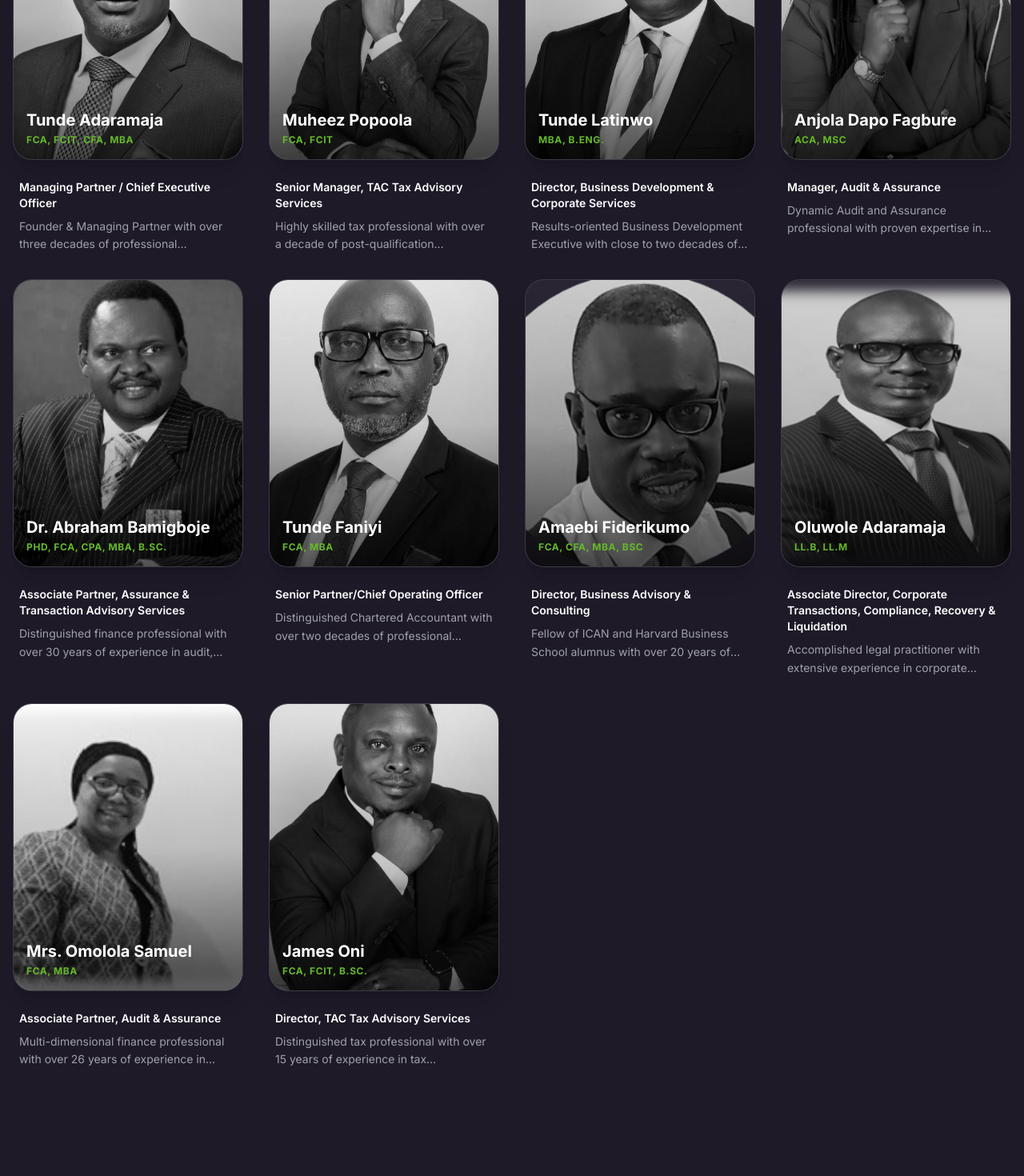
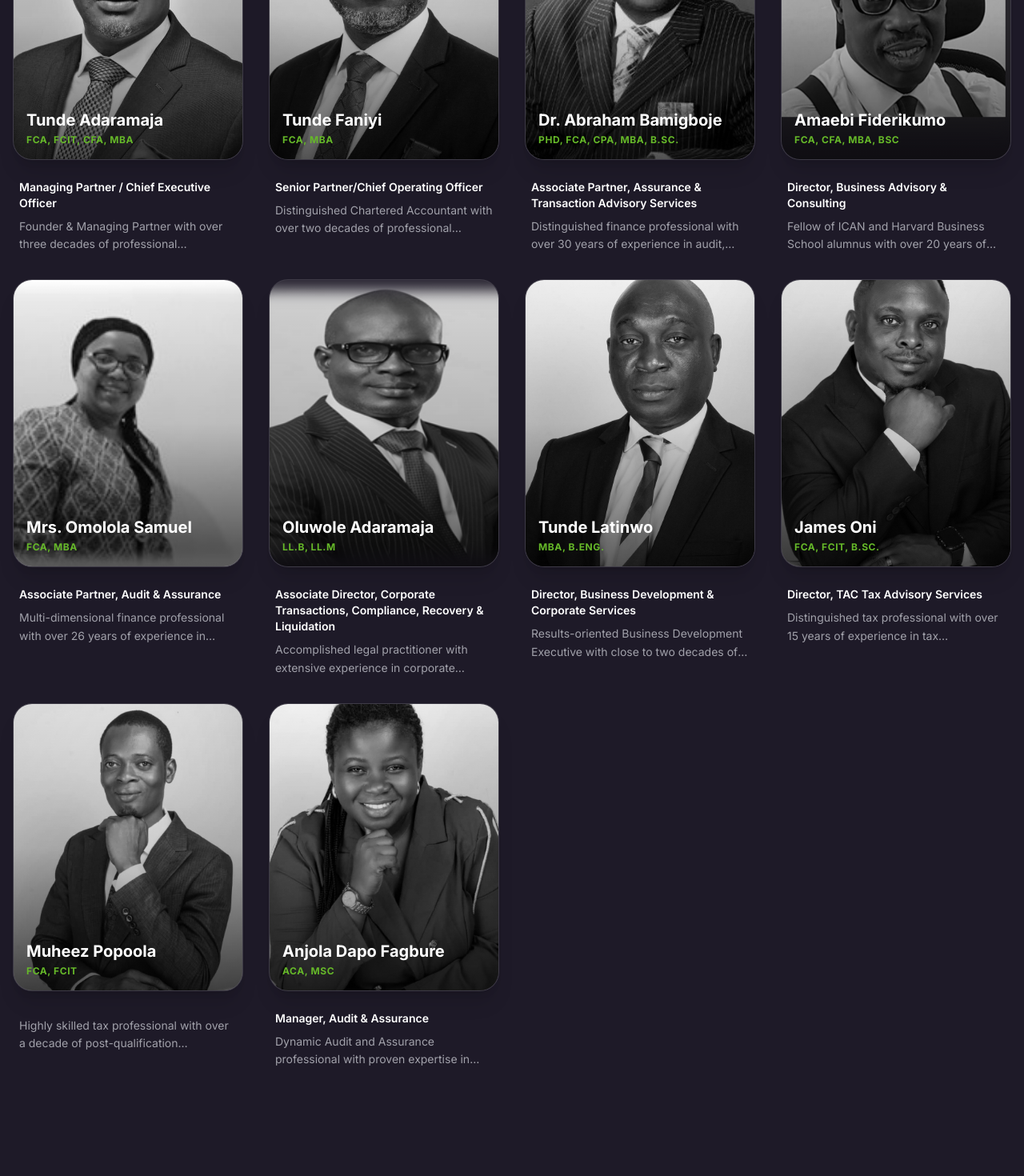
Before and after one commit to johnilizy17/tac, a Next.js app: page /team in a window 1280 px wide. Shown: the part 660-2130 px from the top of the page at 80% size. Built offline with nearby package versions, Linux system fonts and the light colour scheme.

Commit message:
who we are

```diff
--- a/public/team.json
+++ b/public/team.json
@@ -18,51 +18,21 @@
   },
   {
     "id": 2,
-    "name": "Muheez Popoola",
-    "credentials": "FCA, FCIT",
-    "position": "Senior Manager, TAC Tax Advisory Services",
-    "image": "/4s.jpg",
-    "email": "muheez.popoola@tacgroupng.com",
-    "shortBio": "Highly skilled tax professional with over a decade of post-qualification experience in tax management and advisory.",
+    "name": "Tunde Faniyi",
+    "credentials": "FCA, MBA",
+    "position": "Senior Partner/Chief Operating Officer",
+    "image": "/7s.jpg",
+    "email": "tunde.faniyi@tacgroupng.com",
+    "shortBio": "Distinguished Chartered Accountant with over two decades of professional experience in audit practice, taxation, and business consulting.",
     "fullBio": [
-      "Muheez Popoola is a dependable, resourceful, and highly skilled tax professional with over a decade of post-qualification experience in tax management, advisory, and accountancy services. He has successfully led and managed tax advisory engagements covering tax planning, compliance, management, investigation, and regulatory advisory for clients across diverse sectors including Manufacturing, Construction, Real Estate, Oil & Gas, Trade, and Public Sector Agencies.",
-      "He began his professional career in 2010 as an Accountant with Obasanjo Holdings, before joining Yemi Sanni & Co (Chartered Accountants) in 2012 as an Associate Tax Consultant. In 2019, he joined Mazars Nigeria, where he advanced to Senior Associate, demonstrating exceptional expertise in complex tax engagements and client advisory. He later worked with Ascension Consulting Services in 2022, further strengthening his competence in strategic tax planning and compliance management.",
-      "Muheez joined TAC Professional Services in March 2023 as Tax Manager, where he continues to deliver high-value tax and advisory solutions that drive efficiency and compliance for clients.",
-      "He is a Fellow of the Institute of Chartered Accountants of Nigeria (ICAN) and the Chartered Institute of Taxation of Nigeria (CITN). He holds an accounting degree from Moshood Abiola Polytechnic, Abeokuta."
+      "Tunde Faniyi is a distinguished Chartered Accountant with over two decades of professional experience in audit practice, taxation, and business consulting. Renowned for his precision and excellence, he has successfully managed numerous audits, investigation, tax, and advisory engagements, consistently earning the trust and admiration of clients across various industries.",
+      "Tunde began his professional career with Osunbade Okiti & Co. (Chartered Accountants) in January 1999 and joined TAC Professional Services in April 2002. Since then, he has played a pivotal role—working alongside the founding partner—to build the firm into one of Nigeria's most respected professional services practices.",
+      "His professional expertise covers Business Assurance and Process Review, Tax Management and Advisory, Compliance and Risk Management, Due Diligence, and Reporting Accountancy, serving clients across key sectors of the economy.",
+      "Tunde is a Fellow of the Institute of Chartered Accountants of Nigeria (ICAN) and an alumnus of Abubakar Tafawa Balewa University. He also holds a Master's Degree in Business Administration (MBA) from Ahmadu Bello University and has attended numerous professional courses and conferences both locally and internationally."
     ]
   },
   {
     "id": 3,
-    "name": "Tunde Latinwo",
-    "credentials": "MBA, B.Eng.",
-    "position": "Director, Business Development & Corporate Services",
-    "image": "/8s.jpg",
-    "email": "tunde.latinwo@tacgroupng.com",
-    "shortBio": "Results-oriented Business Development Executive with close to two decades of experience in financial services and consulting.",
-    "fullBio": [
-      "Tunde Latinwo is a resourceful and results-oriented Business Development Executive with close to two decades of progressive experience spanning financial services, professional practice, and business consulting. He currently oversees Business Development and Corporate Services at TAC Professional Services, where he plays a pivotal role in driving strategic growth, client engagement, and operational excellence.",
-      "Tunde is highly skilled in business strategy design, market development, relationship management, and negotiation. His expertise lies in crafting and executing innovative business development models that enhance client value and organizational performance.",
-      "He began his professional career with United Bank for Africa Plc in 2006 as a Relationship Manager in the Commercial Banking Group and subsequently held several managerial positions across the Retail, Commercial, and Corporate Banking segments, successfully managing high-net-worth client portfolios and driving revenue growth.",
-      "Tunde holds a Master's Degree in Business Administration (MBA) from the prestigious Obafemi Awolowo University and a Bachelor's Degree in Mechanical Engineering from the University of Ilorin, Nigeria. He also holds a Certificate in Design Thinking & Creativity for Innovation from the University of Queensland, Australia."
-    ]
-  },
-  {
-    "id": 4,
-    "name": "Anjola Dapo Fagbure",
-    "credentials": "ACA, MSc",
-    "position": "Manager, Audit & Assurance",
-    "image": "/5s.jpg",
-    "email": "anjola.fagbure@tacgroupng.com",
-    "shortBio": "Dynamic Audit and Assurance professional with proven expertise in audit management and financial reporting.",
-    "fullBio": [
-      "Anjola Dapo Fagbure is a dynamic and results-oriented Audit and Assurance professional with proven expertise in audit management, financial reporting, compliance, and consulting. She joined the firm in 2022 and currently serves as Manager, Audit & Assurance, where she leads and supervises audit teams in delivering quality-driven, standards-compliant engagements across multiple industries.",
-      "Anjola combines technical precision and leadership excellence, demonstrated through her effective management of complex audit assignments, preparation of audit reports and management letters, as well as her role in facilitating in-house training sessions to build team capacity.",
-      "She holds a Master's Degree in Managerial Psychology (2021) and a Bachelor's Degree in International Relations (2017)—both from Obafemi Awolowo University, Ile-Ife.",
-      "Anjola is an Associate Member of the Institute of Chartered Accountants of Nigeria (ICAN) and regularly participates in ICAN MCPE programs and Integra International workshops to stay updated on global developments in audit, consulting, and financial reporting."
-    ]
-  },
-  {
-    "id": 5,
     "name": "Dr. Abraham Bamigboje",
     "credentials": "PhD, FCA, CPA, MBA, B.Sc.",
     "position": "Associate Partner, Assurance & Transaction Advisory Services",
@@ -77,23 +47,8 @@
       "Dr. Bamigboje currently serves as Associate Partner, Assurance & Transaction Advisory Services at TAC Professional Services, where he continues to contribute his wealth of experience and leadership to advancing the firm's standards of excellence."
     ]
   },
-  {
-    "id": 6,
-    "name": "Tunde Faniyi",
-    "credentials": "FCA, MBA",
-    "position": "Senior Partner/Chief Operating Officer",
-    "image": "/7s.jpg",
-    "email": "tunde.faniyi@tacgroupng.com",
-    "shortBio": "Distinguished Chartered Accountant with over two decades of professional experience in audit practice, taxation, and business consulting.",
-    "fullBio": [
-      "Tunde Faniyi is a distinguished Chartered Accountant with over two decades of professional experience in audit practice, taxation, and business consulting. Renowned for his precision and excellence, he has successfully managed numerous audits, investigation, tax, and advisory engagements, consistently earning the trust and admiration of clients across various industries.",
-      "Tunde began his professional career with Osunbade Okiti & Co. (Chartered Accountants) in January 1999 and joined TAC Professional Services in April 2002. Since then, he has played a pivotal role—working alongside the founding partner—to build the firm into one of Nigeria's most respected professional services practices.",
-      "His professional expertise covers Business Assurance and Process Review, Tax Management and Advisory, Compliance and Risk Management, Due Diligence, and Reporting Accountancy, serving clients across key sectors of the economy.",
-      "Tunde is a Fellow of the Institute of Chartered Accountants of Nigeria (ICAN) and an alumnus of Abubakar Tafawa Balewa University. He also holds a Master's Degree in Business Administration (MBA) from Ahmadu Bello University and has attended numerous professional courses and conferences both locally and internationally."
-    ]
-  },
-  {
-    "id": 7,
+   {
+    "id": 4,
     "name": "Amaebi Fiderikumo",
     "credentials": "FCA, CFA, MBA, BSC",
     "position": "Director, Business Advisory & Consulting",
@@ -109,7 +64,23 @@
     ]
   },
   {
-    "id": 8,
+    "id": 5,
+    "name": "Mrs. Omolola Samuel",
+    "credentials": "FCA, MBA",
+    "position": "Associate Partner, Audit & Assurance",
+    "image": "/11s.jpg",
+    "email": "omolola.samuel@tacgroupng.com",
+    "shortBio": "Multi-dimensional finance professional with over 26 years of experience in accounting, audit, and compliance.",
+    "fullBio": [
+      "Omolola is a multi-dimensional finance and accounting professional with over 26 years of progressive experience spanning accounting, statutory audit and assurance, investigations, due diligence, compliance and governance reviews, enterprise risk management, financial planning and reporting, and the design and implementation of robust internal control systems. She is a Fellow of both the Institute of Chartered Accountants of Nigeria (ICAN) and the Chartered Institute of Taxation of Nigeria (CITN).",
+      "Throughout her career, she has delivered strategic value across some of Nigeria's most reputable organizations, contributing to their growth, transformation, profitability, and long-term sustainability. Her deep understanding of business operations, combined with her analytical rigor and commitment to excellence, has enabled her to drive impactful outcomes for clients in aviation, oil and gas, manufacturing, trading, conglomerates, banking and financial services, education, NGOs, construction, hospitality, and government institutions.",
+      "Omolola began her professional journey in 1998 as an intern/audit trainee at Crowe Dafinone, Chartered Accountants. Over the course of 25 years, she rose through the ranks to lead the Audit Practice and ultimately serve as Partner, providing strategic oversight, client leadership, and mentoring to emerging professionals.",
+      "She holds a Higher National Diploma from the Federal Polytechnic, Ilaro, and earned her Master of Business Administration (MBA) from the prestigious Edinburgh Business School, Heriot-Watt University, in 2019.",
+      "She currently serves as Associate Partner, Audit & Assurance, where she leads the firm's high-level audit, advisory and compliance engagements across both the private and public sectors. She has led key ICFR advisory reviews for listed entities and regulatory bodies, including the Securities & Exchange Commission, delivering insights that strengthen governance, enhance operational efficiency, and reinforce stakeholder confidence."
+    ]
+  },
+   {
+    "id": 6,
     "name": "Oluwole Adaramaja",
     "credentials": "LL.B, LL.M",
     "position": "Associate Director, Corporate Transactions, Compliance, Recovery & Liquidation",
@@ -124,20 +95,19 @@
       "Wole is the Managing Partner at Hoist Solicitors and currently serves as Associate Director, Corporate Transactions, Compliance, Recovery & Liquidation at TAC Professional Services, where he brings a wealth of legal and strategic insight to client engagements across multiple sectors."
     ]
   },
-  {
-    "id": 9,
-    "name": "Mrs. Omolola Samuel",
-    "credentials": "FCA, MBA",
-    "position": "Associate Partner, Audit & Assurance",
-    "image": "/11s.jpg",
-    "email": "omolola.samuel@tacgroupng.com",
-    "shortBio": "Multi-dimensional finance professional with over 26 years of experience in accounting, audit, and compliance.",
+ {
+    "id": 7,
+    "name": "Tunde Latinwo",
+    "credentials": "MBA, B.Eng.",
+    "position": "Director, Business Development & Corporate Services",
+    "image": "/8s.jpg",
+    "email": "tunde.latinwo@tacgroupng.com",
+    "shortBio": "Results-oriented Business Development Executive with close to two decades of experience in financial services and consulting.",
     "fullBio": [
-      "Omolola is a multi-dimensional finance and accounting professional with over 26 years of progressive experience spanning accounting, statutory audit and assurance, investigations, due diligence, compliance and governance reviews, enterprise risk management, financial planning and reporting, and the design and implementation of robust internal control systems. She is a Fellow of both the Institute of Chartered Accountants of Nigeria (ICAN) and the Chartered Institute of Taxation of Nigeria (CITN).",
-      "Throughout her career, she has delivered strategic value across some of Nigeria's most reputable organizations, contributing to their growth, transformation, profitability, and long-term sustainability. Her deep understanding of business operations, combined with her analytical rigor and commitment to excellence, has enabled her to drive impactful outcomes for clients in aviation, oil and gas, manufacturing, trading, conglomerates, banking and financial services, education, NGOs, construction, hospitality, and government institutions.",
-      "Omolola began her professional journey in 1998 as an intern/audit trainee at Crowe Dafinone, Chartered Accountants. Over the course of 25 years, she rose through the ranks to lead the Audit Practice and ultimately serve as Partner, providing strategic oversight, client leadership, and mentoring to emerging professionals.",
-      "She holds a Higher National Diploma from the Federal Polytechnic, Ilaro, and earned her Master of Business Administration (MBA) from the prestigious Edinburgh Business School, Heriot-Watt University, in 2019.",
-      "She currently serves as Associate Partner, Audit & Assurance, where she leads the firm's high-level audit, advisory and compliance engagements across both the private and public sectors. She has led key ICFR advisory reviews for listed entities and regulatory bodies, including the Securities & Exchange Commission, delivering insights that strengthen governance, enhance operational efficiency, and reinforce stakeholder confidence."
+      "Tunde Latinwo is a resourceful and results-oriented Business Development Executive with close to two decades of progressive experience spanning financial services, professional practice, and business consulting. He currently oversees Business Development and Corporate Services at TAC Professional Services, where he plays a pivotal role in driving strategic growth, client engagement, and operational excellence.",
+      "Tunde is highly skilled in business strategy design, market development, relationship management, and negotiation. His expertise lies in crafting and executing innovative business development models that enhance client value and organizational performance.",
+      "He began his professional career with United Bank for Africa Plc in 2006 as a Relationship Manager in the Commercial Banking Group and subsequently held several managerial positions across the Retail, Commercial, and Corporate Banking segments, successfully managing high-net-worth client portfolios and driving revenue growth.",
+      "Tunde holds a Master's Degree in Business Administration (MBA) from the prestigious Obafemi Awolowo University and a Bachelor's Degree in Mechanical Engineering from the University of Ilorin, Nigeria. He also holds a Certificate in Design Thinking & Creativity for Innovation from the University of Queensland, Australia."
     ]
   },
   {
@@ -155,5 +125,36 @@
       "His expertise spans tax risk management, due diligence, tax-efficient structuring, regulatory compliance, and dispute resolution. Known for his analytical precision and deep regulatory insight, James has consistently delivered measurable tax savings, optimized compliance frameworks, and strategic advisory outcomes for his clients.",
       "He is also a sought-after facilitator and speaker at professional tax trainings and industry sessions, sharing practical insights on emerging tax trends and regulatory developments."
     ]
+  },
+  {
+    "id": 11,
+    "name": "Muheez Popoola",
+    "credentials": "FCA, FCIT",
+    "p  osition": "Senior Manager, TAC Tax Advisory Services",
+    "image": "/4s.jpg",
+    "email": "muheez.popoola@tacgroupng.com",
+    "shortBio": "Highly skilled tax professional with over a decade of post-qualification experience in tax management and advisory.",
+    "fullBio": [
+      "Muheez Popoola is a dependable, resourceful, and highly skilled tax professional with over a decade of post-qualification experience in tax management, advisory, and accountancy services. He has successfully led and managed tax advisory engagements covering tax planning, compliance, management, investigation, and regulatory advisory for clients across diverse sectors including Manufacturing, Construction, Real Estate, Oil & Gas, Trade, and Public Sector Agencies.",
+      "He began his professional career in 2010 as an Accountant with Obasanjo Holdings, before joining Yemi Sanni & Co (Chartered Accountants) in 2012 as an Associate Tax Consultant. In 2019, he joined Mazars Nigeria, where he advanced to Senior Associate, demonstrating exceptional expertise in complex tax engagements and client advisory. He later worked with Ascension Consulting Services in 2022, further strengthening his competence in strategic tax planning and compliance management.",
+      "Muheez joined TAC Professional Services in March 2023 as Tax Manager, where he continues to deliver high-value tax and advisory solutions that drive efficiency and compliance for clients.",
+      "He is a Fellow of the Institute of Chartered Accountants of Nigeria (ICAN) and the Chartered Institute of Taxation of Nigeria (CITN). He holds an accounting degree from Moshood Abiola Polytechnic, Abeokuta."
+    ]
+  },
+  {
+    "id": 12,
+    "name": "Anjola Dapo Fagbure",
+    "credentials": "ACA, MSc",
+    "position": "Manager, Audit & Assurance",
+    "image": "/5s.jpg",
+    "email": "anjola.fagbure@tacgroupng.com",
+    "shortBio": "Dynamic Audit and Assurance professional with proven expertise in audit management and financial reporting.",
+    "fullBio": [
+      "Anjola Dapo Fagbure is a dynamic and results-oriented Audit and Assurance professional with proven expertise in audit management, financial reporting, compliance, and consulting. She joined the firm in 2022 and currently serves as Manager, Audit & Assurance, where she leads and supervises audit teams in delivering quality-driven, standards-compliant engagements across multiple industries.",
+      "Anjola combines technical precision and leadership excellence, demonstrated through her effective management of complex audit assignments, preparation of audit reports and management letters, as well as her role in facilitating in-house training sessions to build team capacity.",
+      "She holds a Master's Degree in Managerial Psychology (2021) and a Bachelor's Degree in International Relations (2017)—both from Obafemi Awolowo University, Ile-Ife.",
+      "Anjola is an Associate Member of the Institute of Chartered Accountants of Nigeria (ICAN) and regularly participates in ICAN MCPE programs and Integra International workshops to stay updated on global developments in audit, consulting, and financial reporting."
+    ]
   }
+
 ]
```
Also changed, not shown: app/components/AboutSection.tsx (+5 -4 lines), app/components/Navbar.tsx (+50 -3 lines), public/9s.png.
